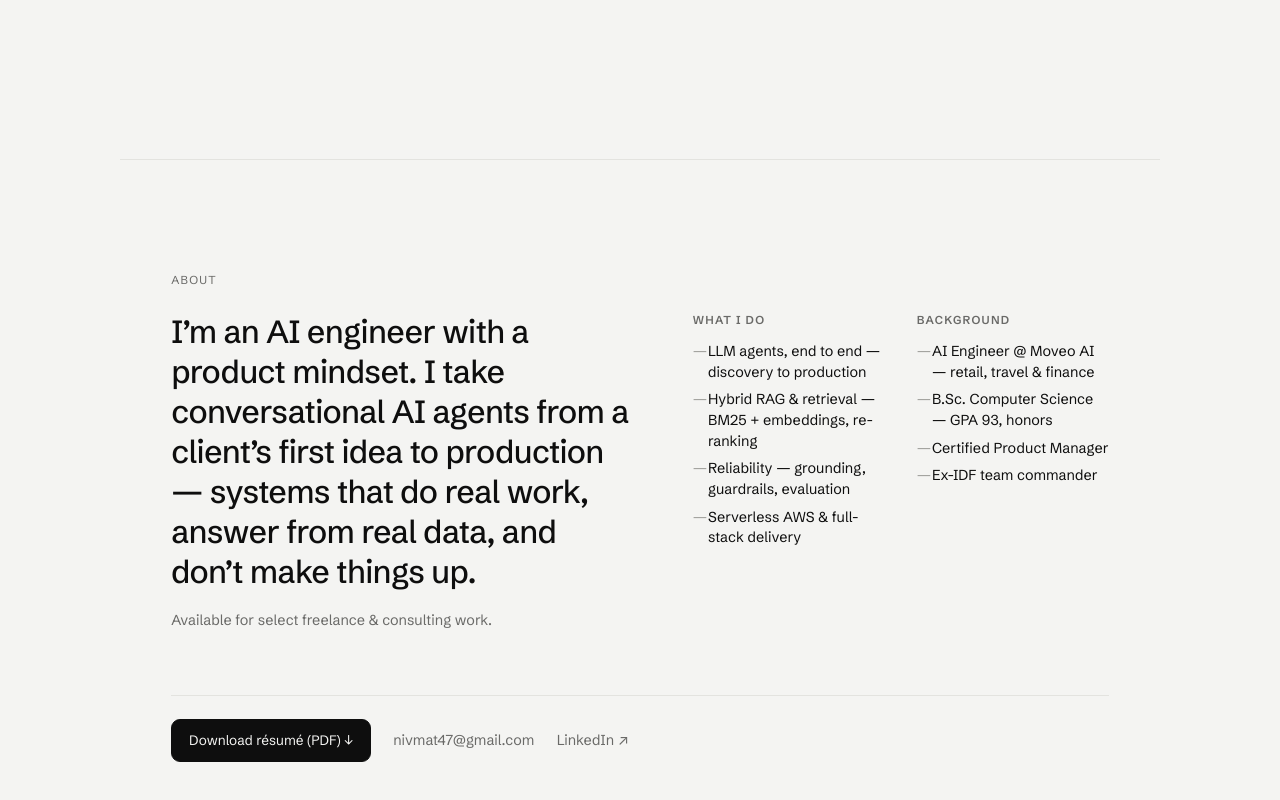
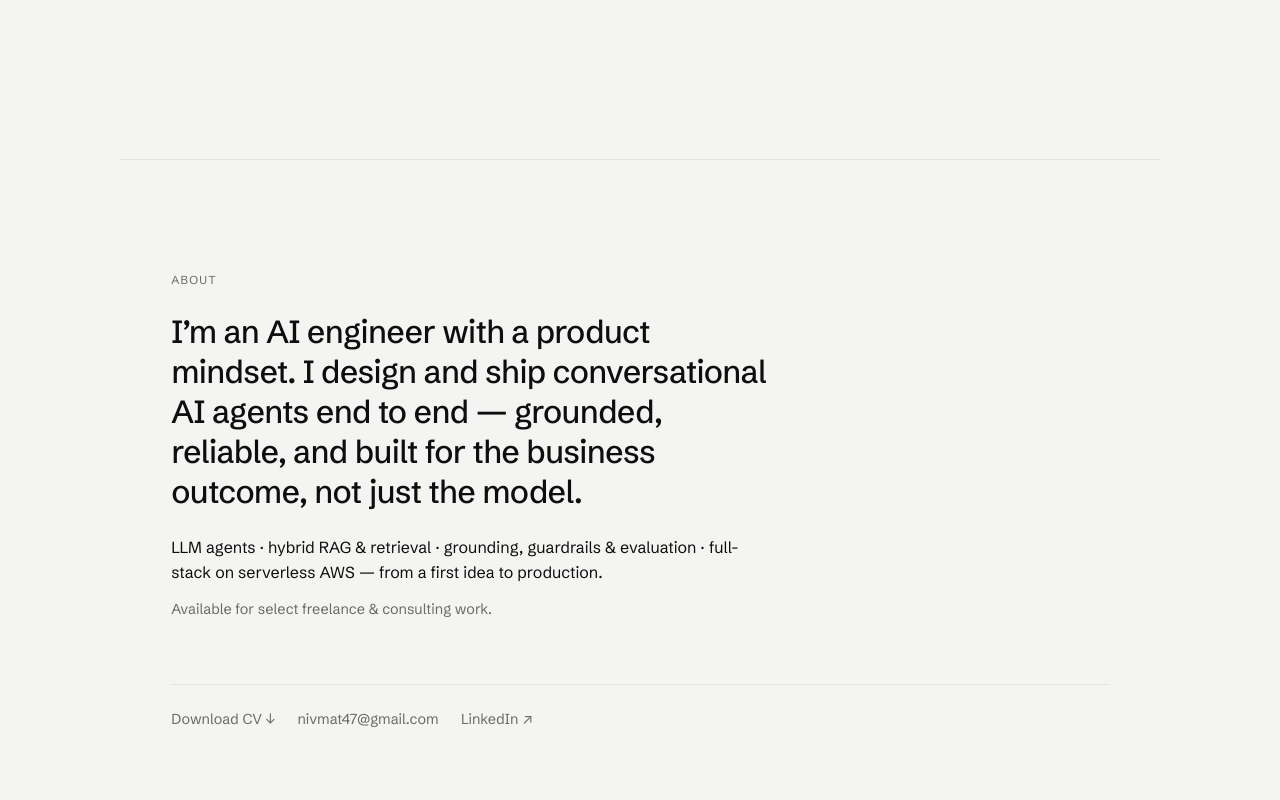
Before and after one commit to Niv-Matityahu/Niv_Matityahu_Portfolio, a plain HTML site: page index.html in a window 1280 px wide. Shown: the part 4692-5492 px from the top of the page. Drawn offline with Linux system fonts and the light colour scheme.

Commit message:
About: collapse to one high-level section; drop Moveo; Download CV as a plain contact link
Co-Authored-By: Claude Opus 4.8 (1M context) <noreply@anthropic.com>

```diff
--- a/assets/styles.css
+++ b/assets/styles.css
@@ -205,9 +205,7 @@ html.pin .gallery__progress { position: absolute; left: 0; right: 0; bottom: cla
 .arch__name { display: block; font-weight: 600; color: var(--ink); font-size: 0.96rem; }
 .arch__role { display: block; color: var(--muted); font-size: 0.87rem; line-height: 1.45; margin-top: 0.12rem; }
 
-/* ── About: availability note + résumé download button ── */
-.about__note { margin-top: 1.1rem; font-size: 0.9rem; line-height: 1.5; color: var(--muted); }
-.about__contact { align-items: center; }
-.about__resume { display: inline-flex; align-items: center; gap: 0.45rem; padding: 0.62rem 1.05rem; background: var(--ink); color: var(--paper); border: 1px solid var(--ink); border-radius: 9px; font-size: 0.85rem; letter-spacing: 0; transition: opacity 0.2s ease; }
-.about__resume:hover { opacity: 0.85; color: var(--paper); }
-.about__resume::after { display: none; }
+/* ── About: single high-level section ── */
+.about__text { max-width: 640px; }
+.about__skills { max-width: 60ch; margin-top: 1.4rem; font-size: 1rem; line-height: 1.6; color: var(--ink); }
+.about__note { margin-top: 0.8rem; font-size: 0.9rem; line-height: 1.5; color: var(--muted); }
--- a/index.html
+++ b/index.html
@@ -4,7 +4,7 @@
   <meta charset="utf-8" />
   <meta name="viewport" content="width=device-width, initial-scale=1" />
   <title>Niv Matityahu — AI Engineer</title>
-  <meta name="description" content="Niv Matityahu — AI Engineer at Moveo AI. LLM agents from a client's first idea to production. Selected work for Trace, IKEA, EL-AL and more." />
+  <meta name="description" content="Niv Matityahu — AI engineer building conversational AI agents from a first idea to production. Selected work: Trace, IKEA, EL-AL and more." />
   <meta property="og:type" content="website" />
   <meta property="og:title" content="Niv Matityahu — AI Engineer" />
   <meta property="og:description" content="AI Engineer — LLM agents from idea to production, built to be reliable." />
@@ -86,34 +86,11 @@
 
   <section class="about" id="about">
     <p class="about__eyebrow">About</p>
-    <div class="about__grid">
-      <div>
-        <p class="about__text">I’m an AI engineer with a product mindset. I take conversational AI agents from a client’s first idea to production — systems that do real work, answer from real data, and don’t make things up.</p>
-        <p class="about__note">Available for select freelance &amp; consulting work.</p>
-      </div>
-      <div class="about__cols">
-        <div>
-          <h2 class="about__h">What I do</h2>
-          <ul class="about__list">
-            <li>LLM agents, end to end — discovery to production</li>
-            <li>Hybrid RAG &amp; retrieval — BM25 + embeddings, re-ranking</li>
-            <li>Reliability — grounding, guardrails, evaluation</li>
-            <li>Serverless AWS &amp; full-stack delivery</li>
-          </ul>
-        </div>
-        <div>
-          <h2 class="about__h">Background</h2>
-          <ul class="about__list">
-            <li>AI Engineer @ Moveo AI — retail, travel &amp; finance</li>
-            <li>B.Sc. Computer Science — GPA 93, honors</li>
-            <li>Certified Product Manager</li>
-            <li>Ex-IDF team commander</li>
-          </ul>
-        </div>
-      </div>
-    </div>
+    <p class="about__text">I’m an AI engineer with a product mindset. I design and ship conversational AI agents end to end — grounded, reliable, and built for the business outcome, not just the model.</p>
+    <p class="about__skills">LLM agents · hybrid RAG &amp; retrieval · grounding, guardrails &amp; evaluation · full-stack on serverless AWS — from a first idea to production.</p>
+    <p class="about__note">Available for select freelance &amp; consulting work.</p>
     <div class="about__contact">
-      <a class="about__resume" href="assets/niv-matityahu-resume.pdf" download="Niv-Matityahu-Resume.pdf">Download résumé (PDF) ↓</a>
+      <a href="assets/niv-matityahu-resume.pdf" download="Niv-Matityahu-Resume.pdf">Download CV ↓</a>
       <a href="mailto:nivmat47@gmail.com">nivmat47@gmail.com</a>
       <a href="https://www.linkedin.com/in/niv-matityahu" target="_blank" rel="noopener">LinkedIn ↗</a>
     </div>
```
